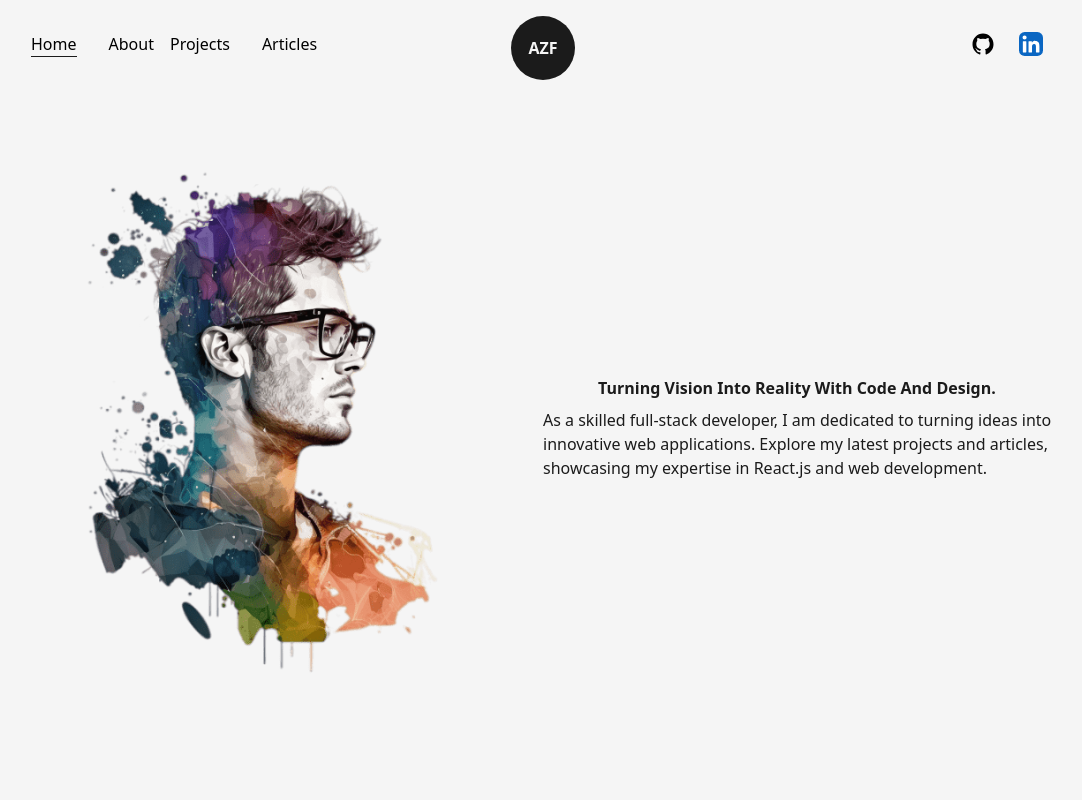
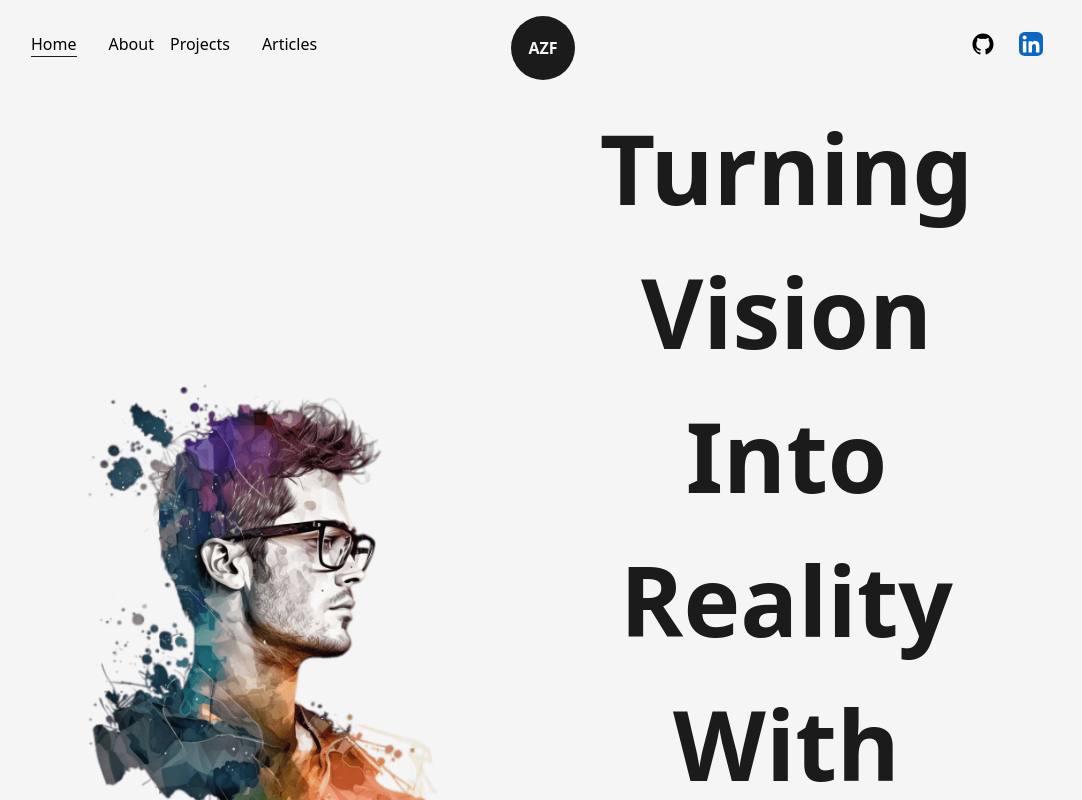
Before and after one commit to Alejandrozf23/developer-portafolio, a Next.js app: page / in a window 1280 px wide. Shown: the top 800 px of the page, without its empty margins (97-1179 px from the left). Built offline with nearby package versions, Linux system fonts and the light colour scheme.

Commit message:
Add class 6x1 & 8x1 to tailwind.config.js

```diff
--- a/src/components/AnimatedText.js
+++ b/src/components/AnimatedText.js
@@ -6,7 +6,7 @@ const AnimatedText = ({text, className=""}) => {
             <h1 className={`inline-block w-full text-dark font-bold capitalize text-8x1 ${className}`}>
                 {
                     text.split(" ").map((word, index)=>
-                    <span key={word+'-'+index}>{word}&nbsp;</span>)
+                    <span key={word+'-'+index} className="inline-block">{word}&nbsp;</span>)
                 }
             </h1>
         </div>
--- a/src/pages/index.js
+++ b/src/pages/index.js
@@ -1,8 +1,8 @@
 import Layout from '@/components/Layout'
+import AnimatedText from '@/components/AnimatedText'
 import Head from 'next/head'
 import Image from 'next/image'
 import profilePic from "../../public/images/profile/developer-pic-1.png"
-import AnimatedText from '@/components/AnimatedText'
 
 export default function Home() {
   return (
@@ -17,8 +17,8 @@ export default function Home() {
             <div className='w-1/2'>
               <Image src={profilePic} alt="CodeBucks" className='w-full h-auto'/>
             </div>
-            <div className='w-1/2'>
-              <AnimatedText text="Turning Vision Into Reality With Code And Design."/>
+            <div className='w-1/2 flex flex-col items-center self-center'>
+              <AnimatedText text="Turning Vision Into Reality With Code And Design." className='!text-6x1'/>
               <p>As a skilled full-stack developer, I am dedicated to turning ideas into innovative web applications.
                 Explore my latest projects and articles, showcasing my expertise in React.js and web development.</p>
             </div>
--- a/tailwind.config.js
+++ b/tailwind.config.js
@@ -8,6 +8,10 @@ module.exports = {
   ],
   theme: {
     extend: {
+      fontSize: {
+        '8x1': '6rem',
+        '6x1': '3.75rem;',
+      },
       fontFamily: {
         mont: ['var(--font-mont)', ...fontFamily.sans],
       },
```
